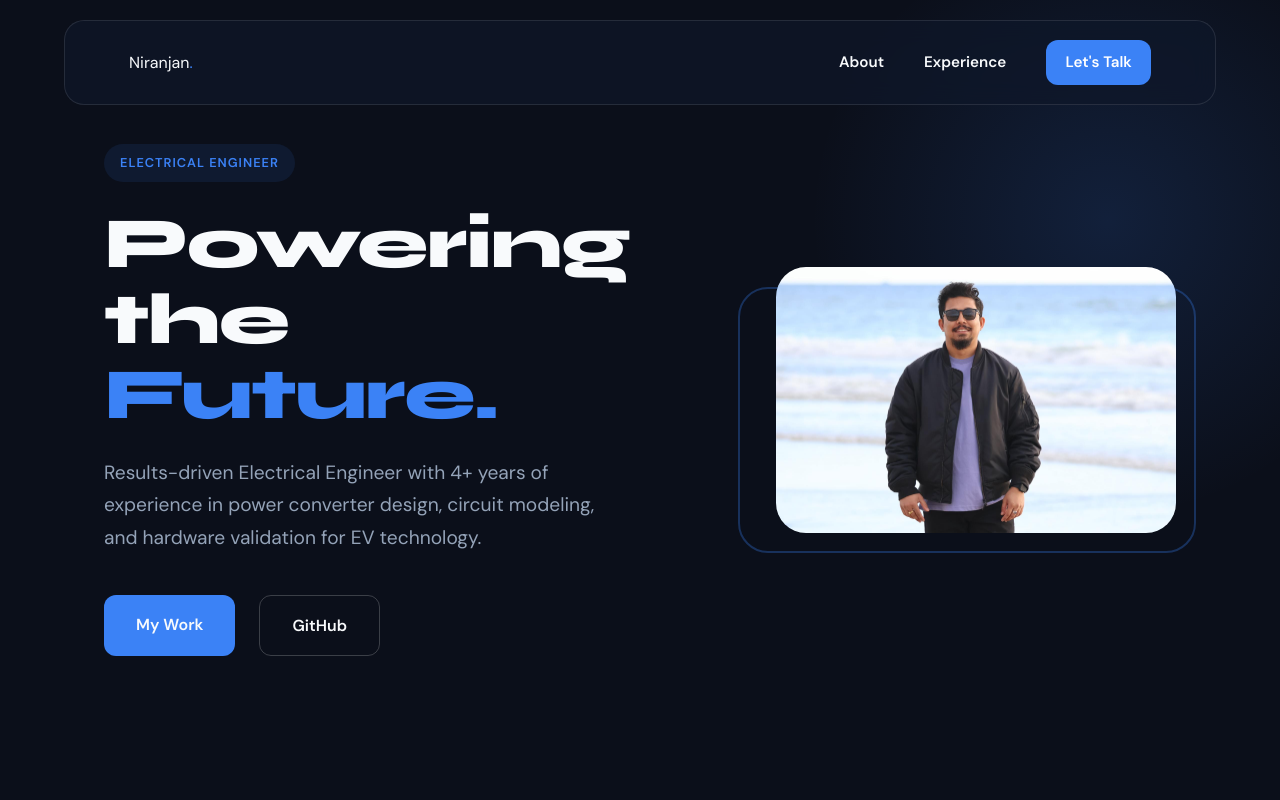
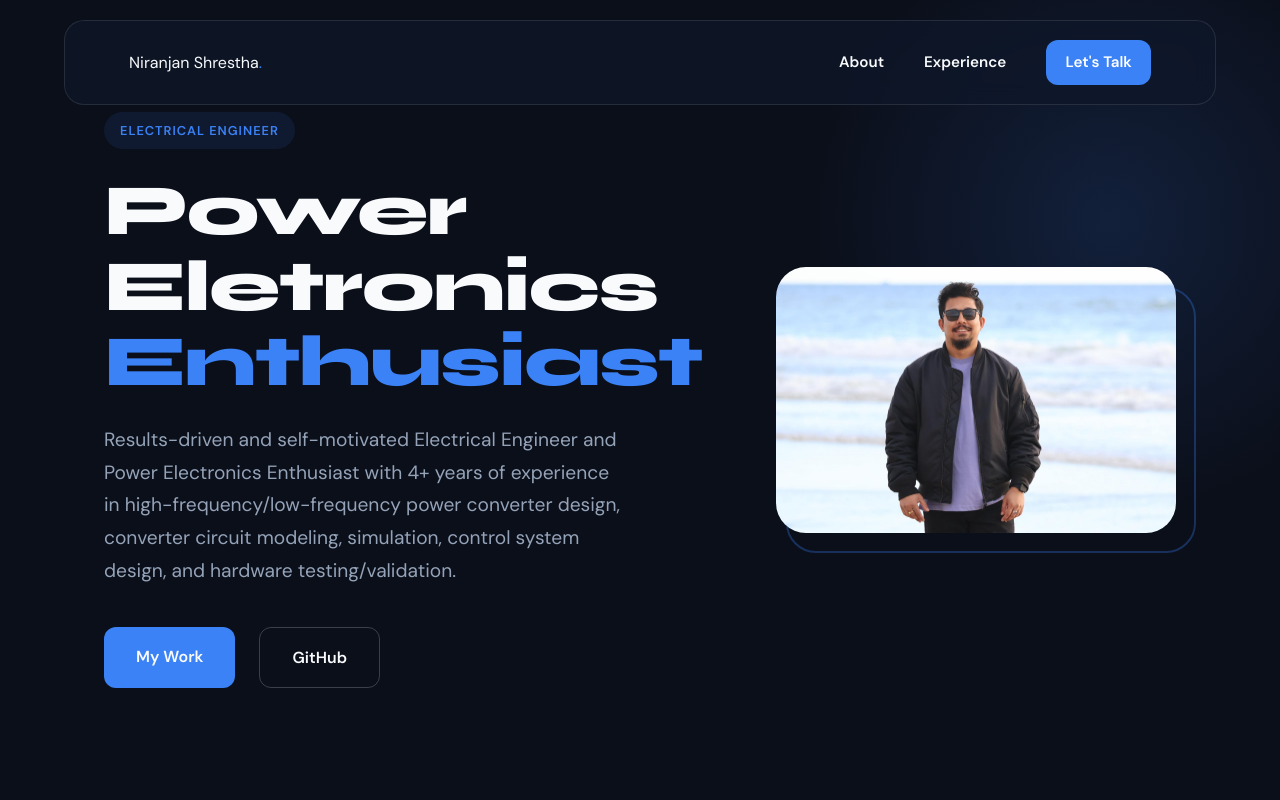
Before and after one commit to Niranjan1012/Niranjan1012.github.io, a plain HTML site: page index.html in a window 1280 px wide. Shown: the top 800 px of the page. Drawn offline with Linux system fonts and the light colour scheme.

Commit message:
Update index.html

```diff
--- a/index.html
+++ b/index.html
@@ -250,7 +250,7 @@
 <body>
 
     <nav class="glass-nav">
-        <div class="logo">Niranjan<span>.</span></div>
+        <div class="logo">Niranjan Shrestha<span>.</span></div>
         <div class="nav-links">
             <a href="#about">About</a>
             <a href="#experience">Experience</a>
@@ -264,8 +264,8 @@
             <section class="hero">
                 <div class="hero-text">
                     <div class="badge">Electrical Engineer</div>
-                    <h1>Powering the <br><span>Future.</span></h1>
-                    <p>Results-driven Electrical Engineer with 4+ years of experience in power converter design, circuit modeling, and hardware validation for EV technology.</p>
+                    <h1>Power Eletronics <br><span>Enthusiast</span></h1>
+                    <p>Results-driven and self-motivated Electrical Engineer and Power Electronics Enthusiast with 4+ years of experience in high-frequency/low-frequency power converter design, converter circuit modeling, simulation, control system design, and hardware testing/validation.</p>
                     <div class="hero-btns">
                         <a href="#experience" class="btn-primary">My Work</a>
                         <a href="https://github.com/Niranjan1012" target="_blank" class="btn-secondary">GitHub</a>
```
